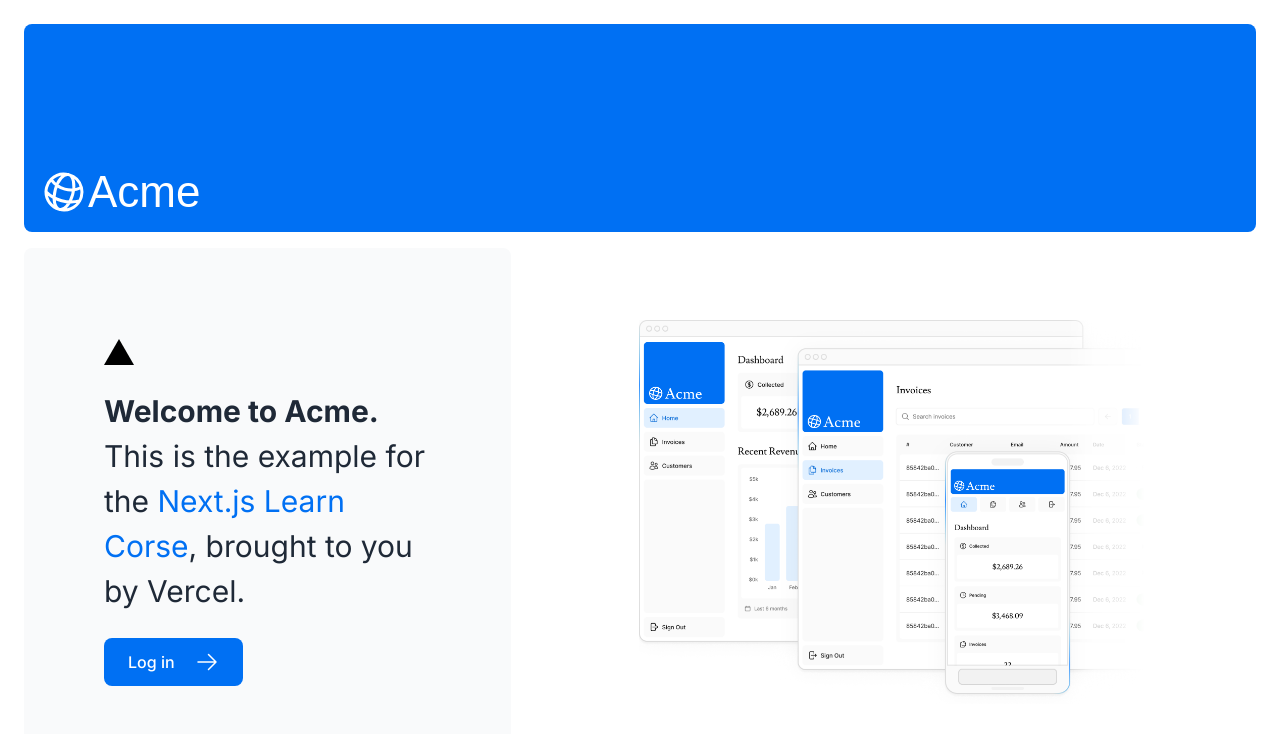
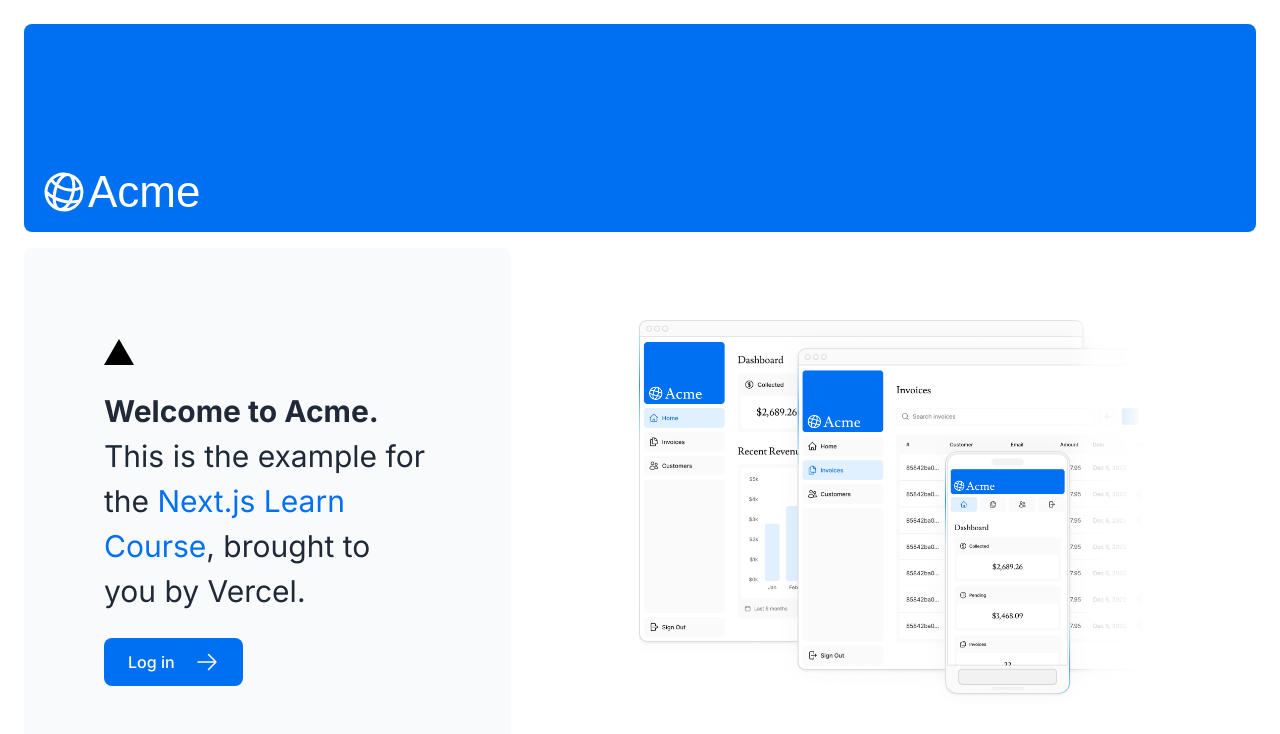
Before and after one commit to Elanngo-Madheswaran/first_next, a Next.js app in the folder nextjs-dashboard/: page / in a window 1280 px wide. Shown: the top 734 px of the page. Built offline with nearby package versions, Linux system fonts and the light colour scheme; a web font is replaced by a local one.

Commit message:
chumma 2

```diff
--- a/nextjs-dashboard/app/page.tsx
+++ b/nextjs-dashboard/app/page.tsx
@@ -21,7 +21,7 @@
           <p className={`text-xl text-gray-800 md:text-3xl md:leading-normal`}>
             <strong>Welcome to Acme.</strong> This is the example for the{' '}
             <a href="https://nextjs.org/learn/" className="text-blue-500">
-              Next.js Learn Corse
+              Next.js Learn Course
             </a>
             , brought to you by Vercel.
           </p>
```
